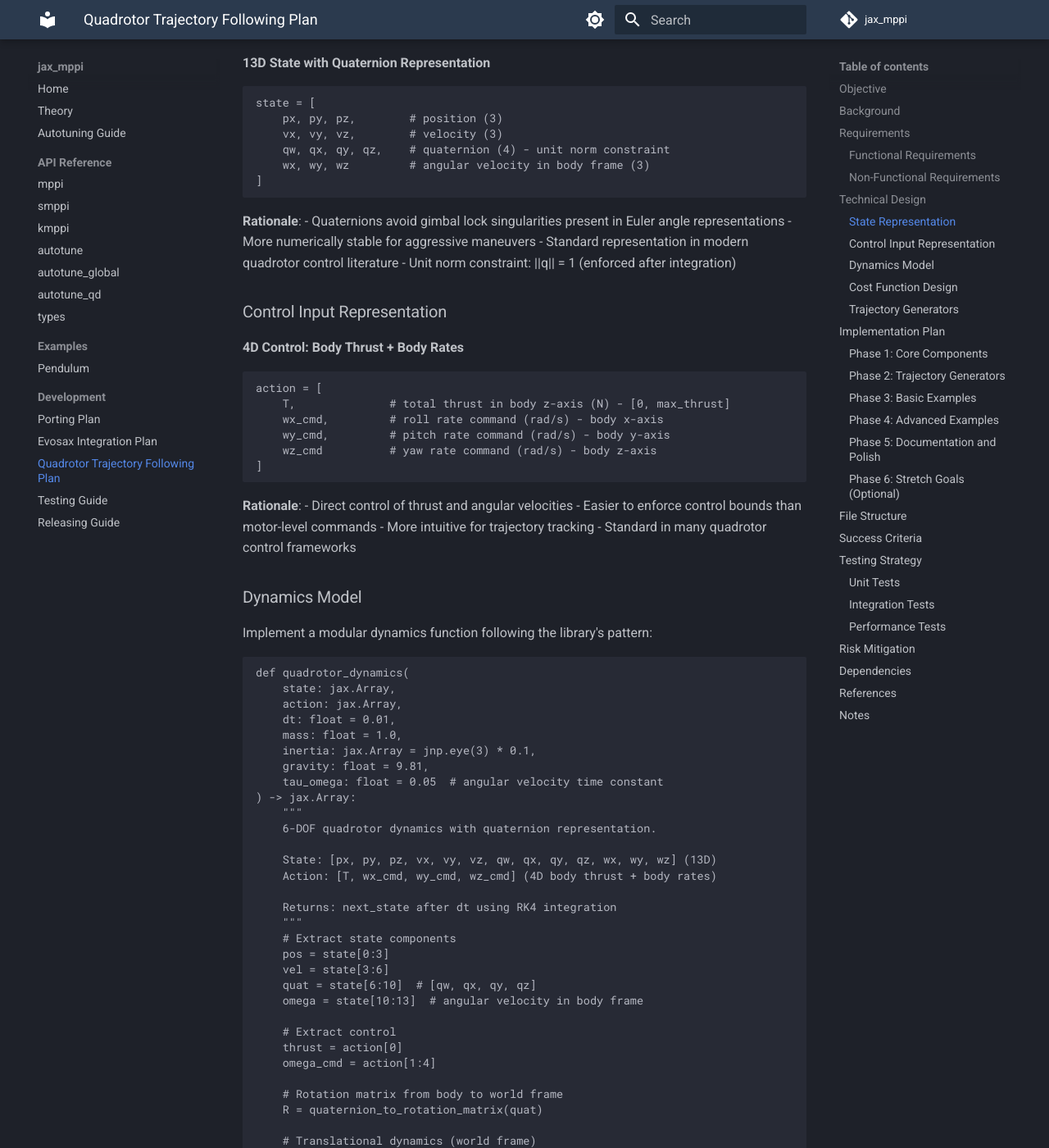
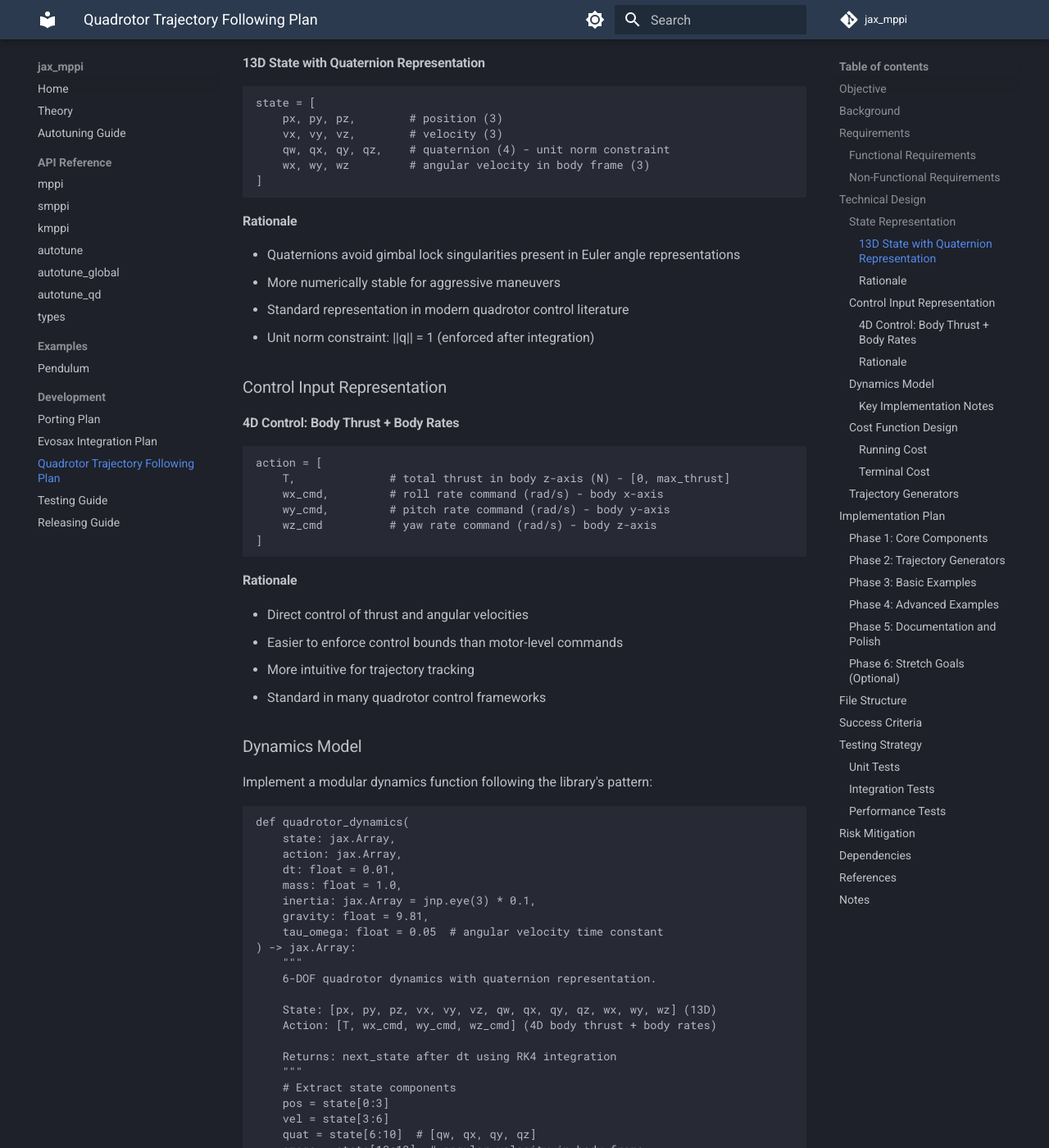
Before and after one commit to riccardo-enr/jax_mppi, an MkDocs documentation site: the page built from docs/plan/quadrotor_trajectory_following.md, in a window 1280 px wide and 1400 px high, scrolled down 2323 px. Shown: the whole window at 82% size. Built offline with MkDocs 1.6.1 and Material for MkDocs 9.7.7, drawn with Linux system fonts in a browser that asks for light colours; comment, search, counter and statistics services are not loaded; some of the changed text lies outside the part shown.

Commit message:
docs(quadrotor_trajectory_following): fix headings

````diff
--- a/docs/plan/quadrotor_trajectory_following.md
+++ b/docs/plan/quadrotor_trajectory_following.md
@@ -76,7 +76,7 @@ A quadrotor trajectory following example will:
 
 ### State Representation
 
-**13D State with Quaternion Representation**
+#### 13D State with Quaternion Representation
 
 ```python
 state = [
@@ -87,7 +87,8 @@ state = [
 ]
 ```
 
-**Rationale**:
+#### Rationale
+
 - Quaternions avoid gimbal lock singularities present in Euler angle representations
 - More numerically stable for aggressive maneuvers
 - Standard representation in modern quadrotor control literature
@@ -95,7 +96,7 @@ state = [
 
 ### Control Input Representation
 
-**4D Control: Body Thrust + Body Rates**
+#### 4D Control: Body Thrust + Body Rates
 
 ```python
 action = [
@@ -106,7 +107,8 @@ action = [
 ]
 ```
 
-**Rationale**:
+#### Rationale
+
 - Direct control of thrust and angular velocities
 - Easier to enforce control bounds than motor-level commands
 - More intuitive for trajectory tracking
@@ -179,7 +181,8 @@ def quadrotor_dynamics(
     return next_state
 ```
 
-**Key Implementation Notes**:
+#### Key Implementation Notes
+
 - Quaternion normalization after integration is critical
 - RK4 integration recommended for better accuracy
 - First-order model for angular velocity (can be extended to full Euler dynamics)
@@ -187,7 +190,7 @@ def quadrotor_dynamics(
 
 ### Cost Function Design
 
-**Running Cost**:
+#### Running Cost
 
 ```python
 def trajectory_running_cost(
@@ -226,7 +229,7 @@ def trajectory_running_cost(
     return cost_pos + cost_vel + cost_control
 ```
 
-**Terminal Cost**:
+#### Terminal Cost
 
 ```python
 def trajectory_terminal_cost(
@@ -432,7 +435,7 @@ jax_mppi/
 ## Risk Mitigation
 
 | Risk | Impact | Mitigation |
-|------|--------|------------|
+| --- | --- | --- |
 | Dynamics too complex for real-time control | High | Profile performance early, optimize JIT compilation |
 | Quaternion norm drift during integration | Medium | Normalize after each integration step |
 | Poor tracking performance | Medium | Implement autotuning example, provide tuning guidelines |
@@ -451,7 +454,7 @@ jax_mppi/
 - [2] Williams, G., et al. "Model predictive path integral control using covariance variable importance sampling." arXiv:1509.01149, 2015.
 - [3] Beard, R. W., & McLain, T. W. "Small Unmanned Aircraft: Theory and Practice." Princeton University Press, 2012.
 - [4] Mellinger, D., & Kumar, V. "Minimum snap trajectory generation and control for quadrotors." ICRA 2011.
-- [5] pytorch_mppi original implementation: https://github.com/UM-ARM-Lab/pytorch_mppi
+- [5] [pytorch_mppi original implementation](https://github.com/UM-ARM-Lab/pytorch_mppi)
 
 ## Notes
 
````
